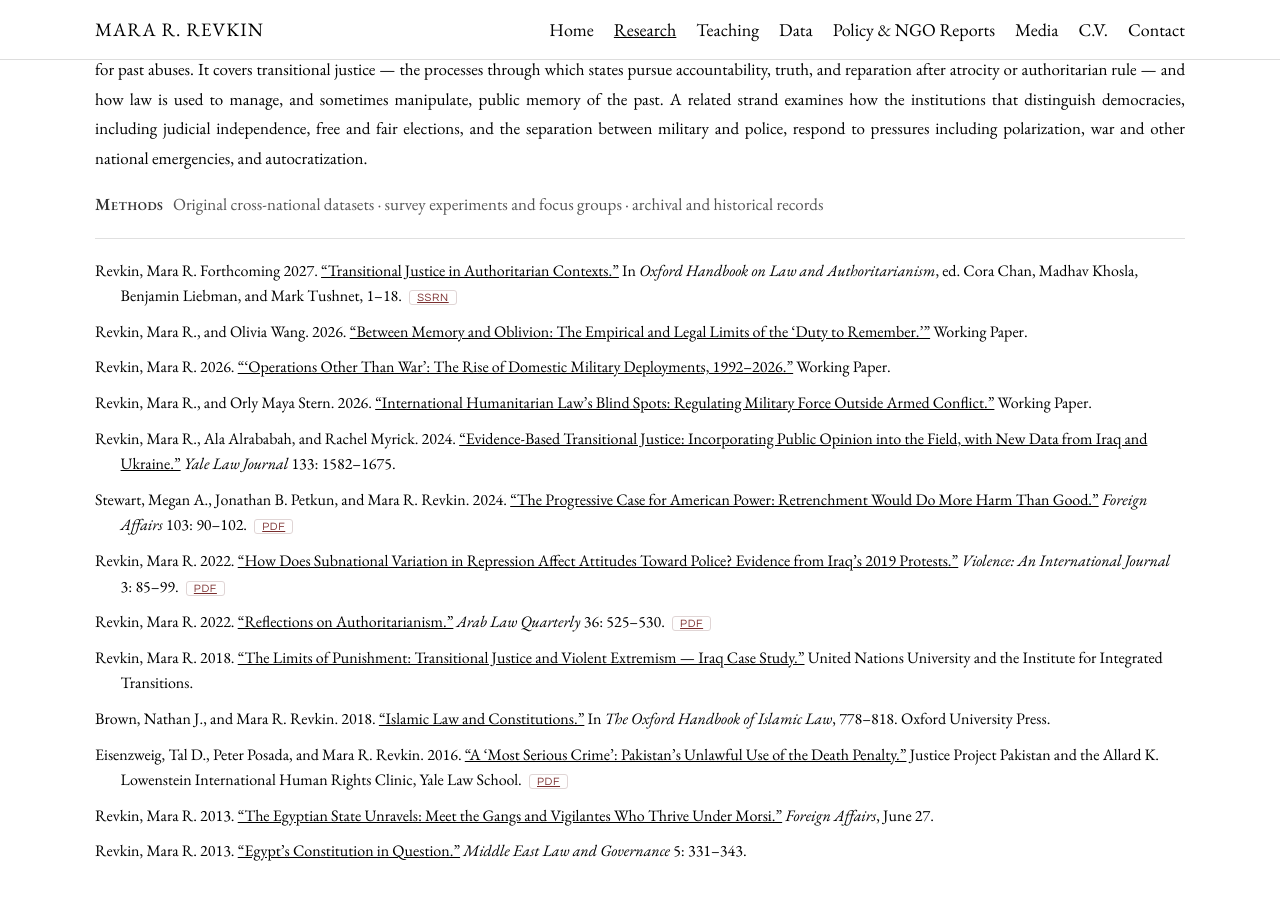
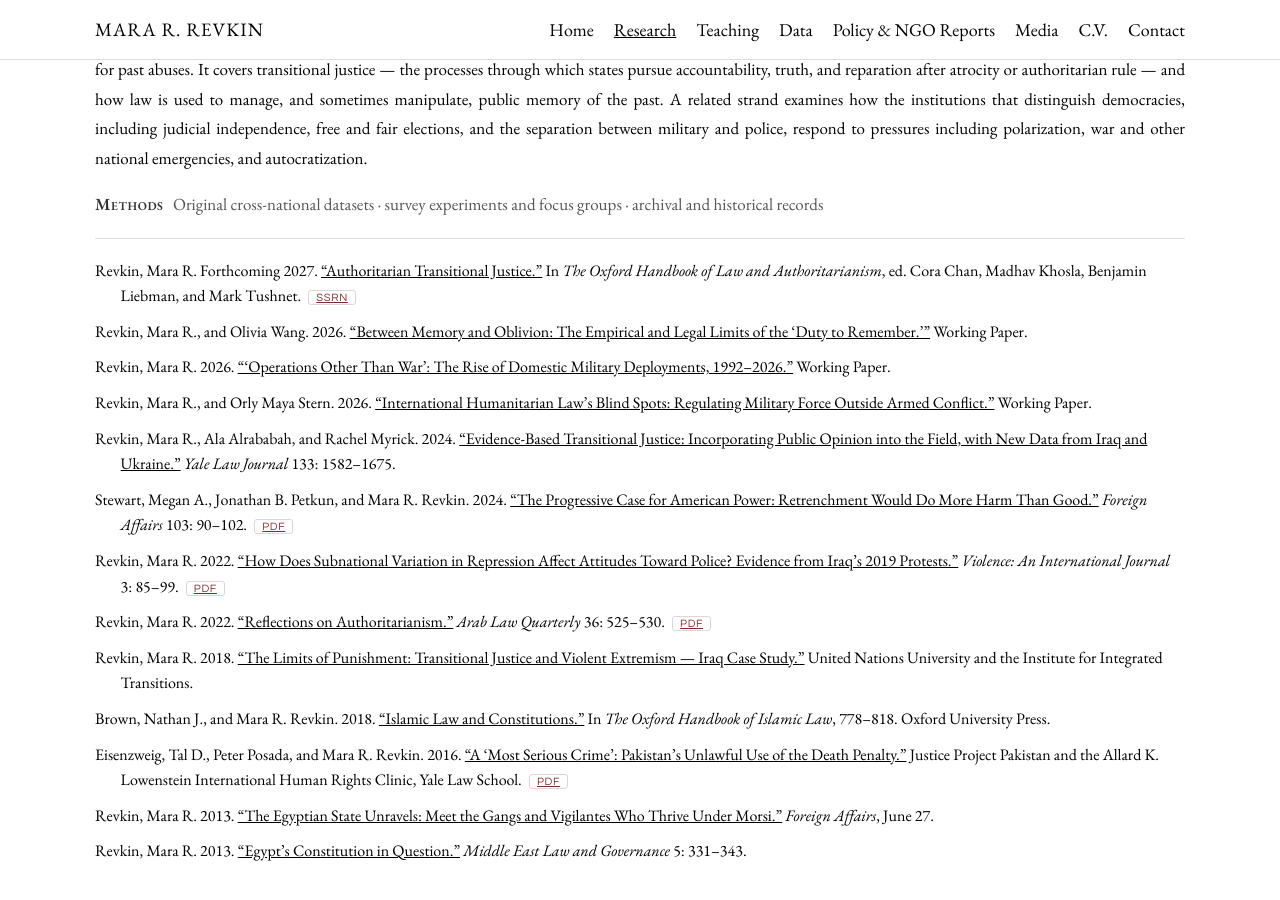
Before and after one commit to mrevkin/mrevkin.github.io, a Jekyll site: the page research.html, which Jekyll copies as it is, in a window 1280 px wide and 900 px high, scrolled down 908 px. Built offline with Jekyll 4.4.1, drawn with Linux system fonts in a browser that asks for light colours.

Commit message:
Retitle chapter to Authoritarian Transitional Justice; link to new page

```diff
--- a/research.html
+++ b/research.html
@@ -75,7 +75,7 @@
         <p>This line of research asks how regimes change, how governing institutions build or lose legitimacy in the eyes of the governed, and how societies hold power to account for past abuses. It covers transitional justice &mdash; the processes through which states pursue accountability, truth, and reparation after atrocity or authoritarian rule &mdash; and how law is used to manage, and sometimes manipulate, public memory of the past. A related strand examines how the institutions that distinguish democracies, including judicial independence, free and fair elections, and the separation between military and police, respond to pressures including polarization, war and other national emergencies, and autocratization.</p>
         <p class="theme-methods"><strong>Methods</strong> Original cross-national datasets &middot; survey experiments and focus groups &middot; archival and historical records</p>
         <ul class="theme-works">
-          <li data-m="legal" data-c="comparative">Revkin, Mara R. Forthcoming 2027. <a href="https://papers.ssrn.com/sol3/papers.cfm?abstract_id=5930595" target="_blank">&ldquo;Transitional Justice in Authoritarian Contexts.&rdquo;</a> In <em>Oxford Handbook on Law and Authoritarianism</em>, ed. Cora Chan, Madhav Khosla, Benjamin Liebman, and Mark Tushnet, 1&ndash;18. <a class="ssrn-tag" href="https://papers.ssrn.com/sol3/papers.cfm?abstract_id=5930595" target="_blank">SSRN</a></li>
+          <li data-m="legal" data-c="comparative">Revkin, Mara R. Forthcoming 2027. <a href="authoritarian-transitional-justice.html">&ldquo;Authoritarian Transitional Justice.&rdquo;</a> In <em>The Oxford Handbook of Law and Authoritarianism</em>, ed. Cora Chan, Madhav Khosla, Benjamin Liebman, and Mark Tushnet. <a class="ssrn-tag" href="https://papers.ssrn.com/sol3/papers.cfm?abstract_id=5930595" target="_blank">SSRN</a></li>
           <li data-m="surveys legal" data-c="comparative southsudan">Revkin, Mara R., and Olivia Wang. 2026. <a href="between-memory-and-oblivion.html">&ldquo;Between Memory and Oblivion: The Empirical and Legal Limits of the &lsquo;Duty to Remember.&rsquo;&rdquo;</a> Working Paper.</li>
           <li data-m="archival legal" data-c="us">Revkin, Mara R. 2026. <a href="operations-other-than-war.html">&ldquo;&lsquo;Operations Other Than War&rsquo;: The Rise of Domestic Military Deployments, 1992&ndash;2026.&rdquo;</a> Working Paper.</li>
           <li data-m="legal" data-c="comparative">Revkin, Mara R., and Orly Maya Stern. 2026. <a href="ihl-blind-spots.html">&ldquo;International Humanitarian Law&rsquo;s Blind Spots: Regulating Military Force Outside Armed Conflict.&rdquo;</a> Working Paper.</li>
```
